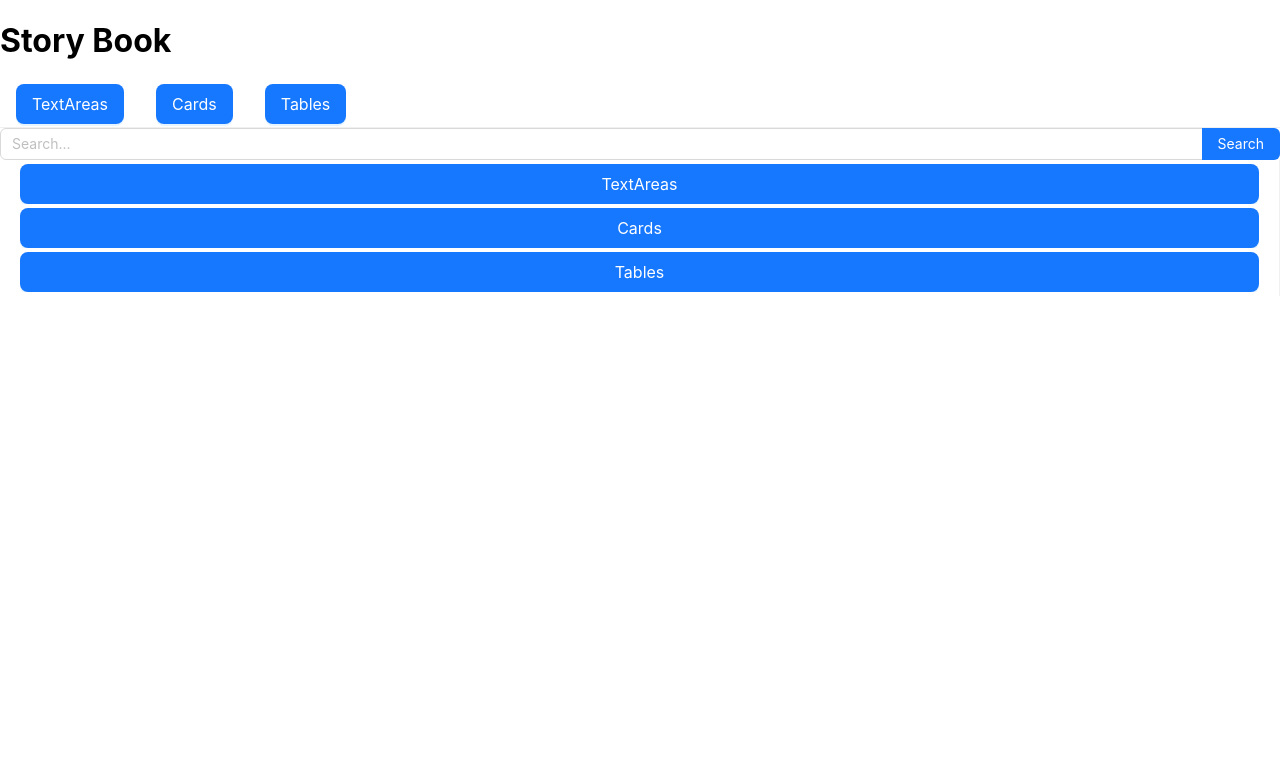
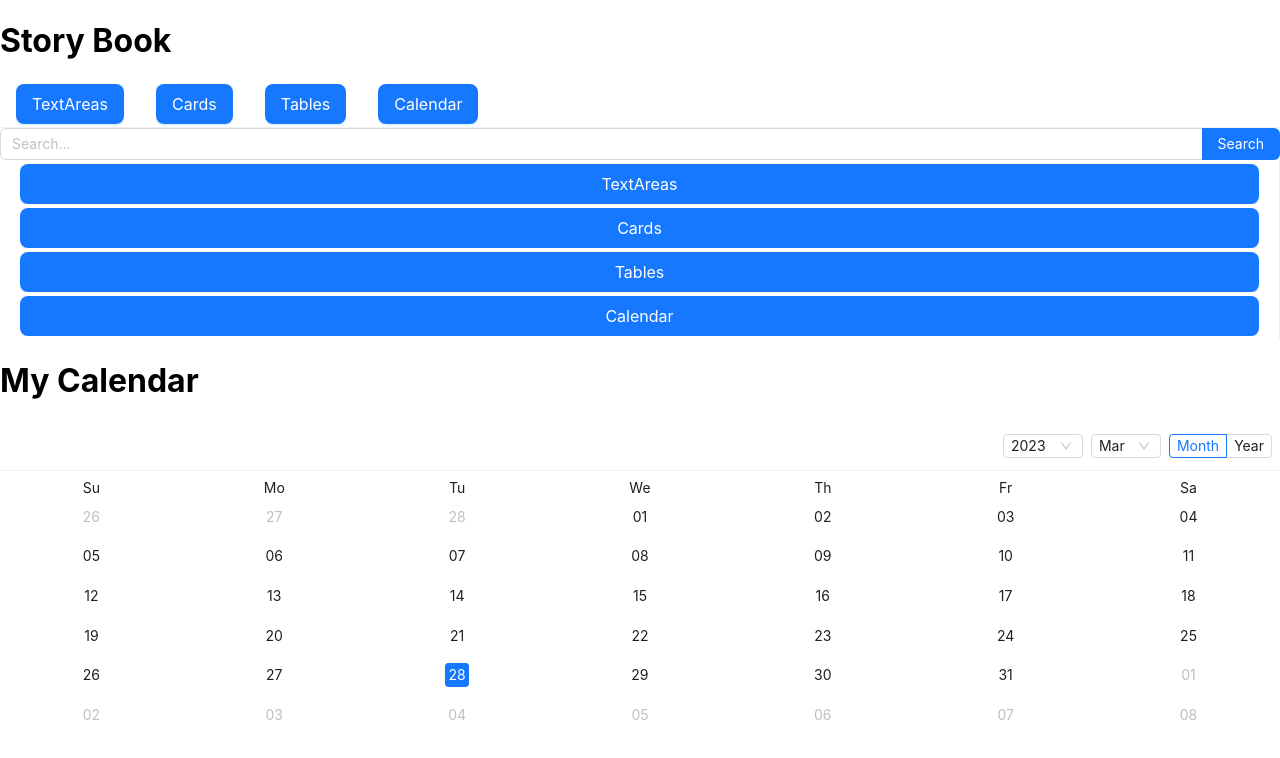
Before and after one commit to francisheshi/-, a React (Create React App) app: page /pages/page-4 in a window 1280 px wide. Shown: the top 758 px of the page. Built offline with nearby package versions, Linux system fonts and the light colour scheme.

Commit message:
Adding new changes, adding a calendar and saving reminders.

```diff
--- a/src/App.tsx
+++ b/src/App.tsx
@@ -6,6 +6,7 @@ import Title2 from "./views/pages/title-2";
 import Layout from "./components/menu/layout";
 import { useSearch } from "./context/SearchContext";
 import Title3 from "./views/pages/title-3";
+import Title4 from "./views/pages/title-4";
 
 const App = () => {
   const { query } = useSearch();
@@ -84,6 +85,7 @@ const App = () => {
                   path="/pages/page-3"
                   element={<Title3 query={query} data={objContent} />}
                 />
+                <Route path="/pages/page-4" element={<Title4 />} />
               </Routes>
             </div>
           </div>
--- a/src/components/menu/nav.tsx
+++ b/src/components/menu/nav.tsx
@@ -17,7 +17,8 @@ const NavBar: FC = () => {
   const searchToPathMap: { [key: string]: string } = {
     "page 1": "/pages/page-1",
     "page 2": "/pages/page-2",
-    "page 3": "/pages/page-1",
+    "page 3": "/pages/page-3",
+    "page 4": "/pages/page-4",
   };
 
   const handleSearch = () => {
@@ -52,7 +53,7 @@ const NavBar: FC = () => {
           onClick={handleClick}
           mode="horizontal"
           selectable={true}
-          className="space-x-2 justify-evenly"
+          className="space-x-2 justify-between"
         >
           <Menu.Item key="1">
             <Button
@@ -87,6 +88,17 @@ const NavBar: FC = () => {
               </NavLink>
             </Button>
           </Menu.Item>
+          <Menu.Item key="4">
+            <Button
+              type="primary"
+              size="large"
+              className="rounded-md bg-blue-500 duration-500 ease-in-out hover:-translate-y-2 items-center"
+            >
+              <NavLink to="/pages/page-4" className="text-white">
+                Calendar
+              </NavLink>
+            </Button>
+          </Menu.Item>
         </Menu>
         <div className="flex items-center px-128 justify-end">
           <Search
--- a/src/components/menu/sidebar.tsx
+++ b/src/components/menu/sidebar.tsx
@@ -54,6 +54,18 @@ const SideBar = () => {
               </NavLink>
             </Button>
           </Menu.Item>
+          <Menu.Item key="4">
+            <Button
+              className="rounded-md shadow-lg bg-blue-500 hover:bg-blue-600"
+              type="primary"
+              size="large"
+              block
+            >
+              <NavLink to="/pages/page-4" className="text-white">
+                Calendar
+              </NavLink>
+            </Button>
+          </Menu.Item>
         </Menu>
       </div>
     </div>
--- /dev/null
+++ b/src/components/ui/ReminderModal.tsx
@@ -0,0 +1,86 @@
+import React, { useState, useEffect } from "react";
+import { Modal, Input, Button } from "antd";
+import type { Moment } from "moment";
+import { FontAwesomeIcon } from "@fortawesome/react-fontawesome";
+
+interface ReminderModalProps {
+  visible: boolean;
+  selectedDate: Moment | null;
+  existingReminders: string[]; // New prop to receive existing reminders
+  onClose: () => void;
+  onSave: (reminders: string[]) => void;
+}
+
+const ReminderModal: React.FC<ReminderModalProps> = ({
+  visible,
+  selectedDate,
+  existingReminders,
+  onClose,
+  onSave,
+}) => {
+  const [reminderText, setReminderText] = useState(""); // Single reminder input
+  const [remindersList, setRemindersList] = useState<string[]>([]); // List of reminders
+
+  // Load existing reminders when modal is opened
+  useEffect(() => {
+    if (visible) {
+      setRemindersList(existingReminders);
+    }
+  }, [visible, existingReminders]);
+
+  // Add reminder to the list
+  const handleAddReminder = () => {
+    if (reminderText.trim() !== "") {
+      setRemindersList((prevReminders) => [...prevReminders, reminderText]);
+      setReminderText(""); // Clear input after adding
+    }
+  };
+
+  // Remove reminder from the list
+  const handleDeleteReminder = (index: number) => {
+    setRemindersList((prevReminders) =>
+      prevReminders.filter((_, i) => i !== index)
+    );
+  };
+
+  // Save all reminders and close the modal
+  const handleSaveReminders = () => {
+    onSave(remindersList); // Send all reminders back to parent
+    onClose(); // Close the modal
+  };
+
+  return (
+    <Modal
+      title={`Add Reminders for ${selectedDate?.format("YYYY-MM-DD")}`}
+      visible={visible}
+      onOk={handleSaveReminders}
+      onCancel={onClose}
+    >
+      <div>
+        <Input
+          placeholder="Enter a reminder"
+          value={reminderText}
+          onChange={(e) => setReminderText(e.target.value)}
+          onPressEnter={handleAddReminder} // Allow pressing Enter to add a reminder
+        />
+        <Button className="mt-2" type="primary" onClick={handleAddReminder}>
+          Add Reminder
+        </Button>
+
+        {/* List of reminders */}
+        <ul className="mt-4">
+          {remindersList.map((reminder, index) => (
+            <li key={index} className="flex justify-between items-center mb-2">
+              <span>{reminder}</span>
+              <Button type="link" onClick={() => handleDeleteReminder(index)}>
+                <FontAwesomeIcon icon="fa-solid fa-trash" />
+              </Button>
+            </li>
+          ))}
+        </ul>
+      </div>
+    </Modal>
+  );
+};
+
+export default ReminderModal;
--- /dev/null
+++ b/src/styles/calendar.css
@@ -0,0 +1,26 @@
+/* Tailwind custom styles for Ant Design's calendar component */
+
+/* Calendar container */
+.custom-calendar {
+  @apply max-w-full; /* Full width for responsiveness */
+}
+
+/* Calendar header */
+.custom-calendar .ant-picker-calendar-header {
+  @apply flex justify-center items-center py-2; /* Flexbox alignment for the header */
+}
+
+/* Calendar date cells */
+.custom-calendar .ant-picker-cell-inner {
+  @apply flex items-center justify-center rounded-lg; /* Rounded date cells */
+}
+
+/* Selected date styling */
+.custom-calendar .ant-picker-calendar-date-selected {
+  @apply bg-blue-500 text-white; /* Tailwind's blue background and white text */
+}
+
+/* Hover effect on calendar cells */
+.custom-calendar .ant-picker-cell {
+  @apply cursor-pointer hover:bg-gray-100; /* Pointer cursor and hover effect */
+}
--- a/src/views/pages/title-1.tsx
+++ b/src/views/pages/title-1.tsx
@@ -43,7 +43,7 @@ const Title1 = ({ query }: { query: string }) => {
 
   return (
     <div className="flex-1 p-10 text-lg">
-      <h1 className="text-4xl font-bold mb-10">Obj Expand & Copy</h1>
+      <h1 className="text-4xl font-bold mb-8">Obj Expand & Copy</h1>
 
       {filteredContent.length === 0 && query ? (
         <p className="text-lg">No results found for "{query}"</p>
--- a/src/views/pages/title-2.tsx
+++ b/src/views/pages/title-2.tsx
@@ -30,7 +30,7 @@ const Title2 = ({ query }: { query: string }) => {
 
   return (
     <div className="flex-1 p-10 text-lg">
-      <h1 className="text-4xl font-bold mb-10">Card</h1>
+      <h1 className="text-4xl font-bold mb-8">Card</h1>
 
       {filteredContent
         // .filter((item) => item.toLowerCase().includes(query.toLowerCase()))
--- a/src/views/pages/title-3.tsx
+++ b/src/views/pages/title-3.tsx
@@ -65,7 +65,7 @@ const Title3 = ({ query, data }: { query: string; data: any[] }) => {
 
   return (
     <div className="flex-1 p-10 text-lg">
-      <h1 className="text-4xl font-bold mb-10">Table</h1>
+      <h1 className="text-4xl font-bold mb-8">Table</h1>
       {filteredContent.length === 0 && query ? (
         <p className="text-lg">No results found for "{query}"</p>
       ) : (
--- /dev/null
+++ b/src/views/pages/title-4.tsx
@@ -0,0 +1,69 @@
+import React, { useState } from "react";
+import { Calendar } from "antd";
+import type { Moment } from "moment";
+import ReminderModal from "../../components/ui/ReminderModal"; // Import the updated child component
+
+const Title4 = () => {
+  const [selectedDate, setSelectedDate] = useState<Moment | null>(null); // State to store the selected date
+  const [isModalVisible, setIsModalVisible] = useState(false); // State to control modal visibility
+  const [reminders, setReminders] = useState<{ [key: string]: string[] }>({}); // State to store reminders by date
+
+  // Handle the date selection
+  const onDateSelect = (date: any) => {
+    setSelectedDate(date); // Store selected date
+    setIsModalVisible(true); // Show the modal when date is clicked
+  };
+
+  // Handle saving multiple reminders for the selected date
+  const handleSaveReminders = (newReminders: string[]) => {
+    if (!selectedDate) return; // Exit if no date is selected
+    const formattedDate = selectedDate.format("YYYY-MM-DD");
+
+    // Save all reminders for the selected date
+    setReminders((prevReminders) => ({
+      ...prevReminders,
+      [formattedDate]: newReminders, // Replace previous reminders with new ones
+    }));
+  };
+
+  // Close the modal
+  const handleCloseModal = () => {
+    setIsModalVisible(false);
+  };
+
+  // Get existing reminders for the selected date
+  const getExistingReminders = () => {
+    if (!selectedDate) return [];
+    const formattedDate = selectedDate.format("YYYY-MM-DD");
+    return reminders[formattedDate] || [];
+  };
+
+  return (
+    <div className="max-w-4xl mx-auto p-4">
+      {/* Header */}
+      <div className="flex justify-between items-center mb-4">
+        <h1 className="text-2xl font-bold text-gray-700">My Calendar</h1>
+      </div>
+
+      {/* Calendar */}
+      <div className="bg-white shadow rounded-lg p-4">
+        <Calendar
+          fullscreen={false}
+          onSelect={onDateSelect} // Trigger modal on date select
+          className="custom-calendar"
+        />
+      </div>
+
+      {/* Modal for adding reminders */}
+      <ReminderModal
+        visible={isModalVisible}
+        selectedDate={selectedDate}
+        existingReminders={getExistingReminders()} // Pass existing reminders to modal
+        onClose={handleCloseModal}
+        onSave={handleSaveReminders} // Handle saving multiple reminders
+      />
+    </div>
+  );
+};
+
+export default Title4;
```
